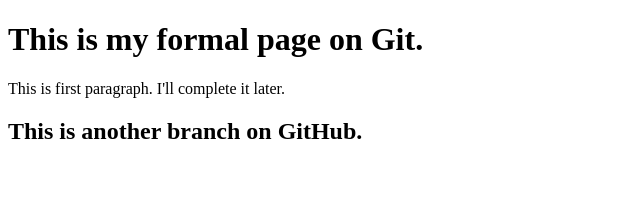
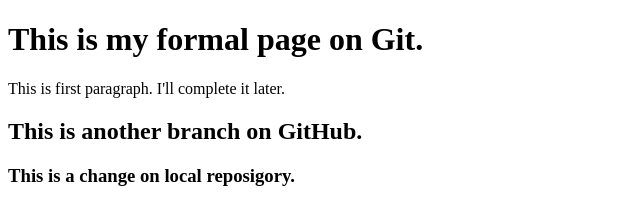
Before and after one commit to JBayzidyan/Hello-World, a plain HTML site: page index.html in a window 1280 px wide. Shown: the whole page, without its empty margins (0-640 px from the left). Drawn offline with Linux system fonts and the light colour scheme.

Commit message:
first change on local repository

```diff
--- a/index.html
+++ b/index.html
@@ -9,5 +9,6 @@
     <h1>This is my formal page on Git.</h1>
     <p>This is first paragraph. I'll complete it later.</p>
     <h2>This is another branch on GitHub.</h2>
+    <h3>This is a change on local reposigory.</h3>
   </body>
 </html>
```
